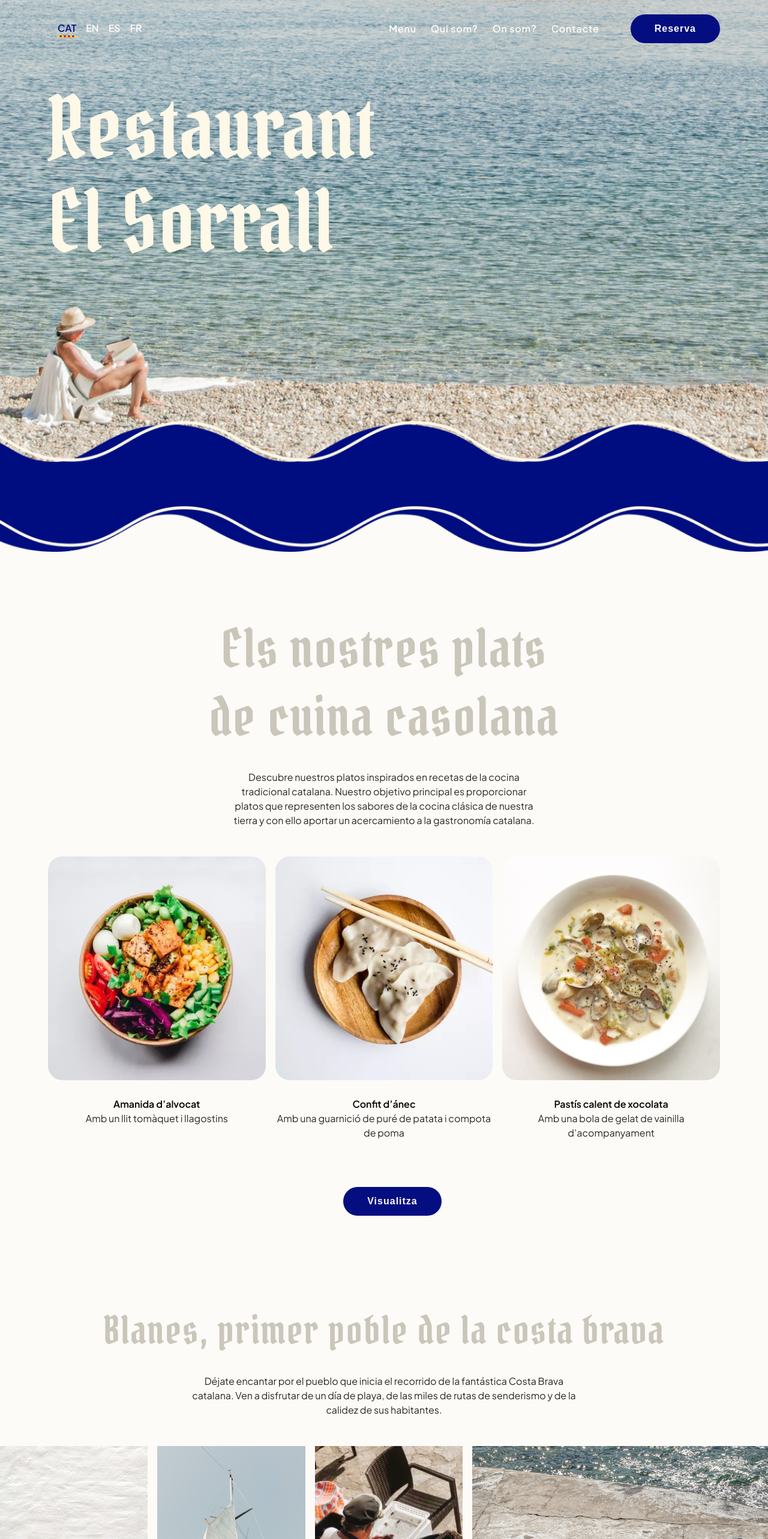
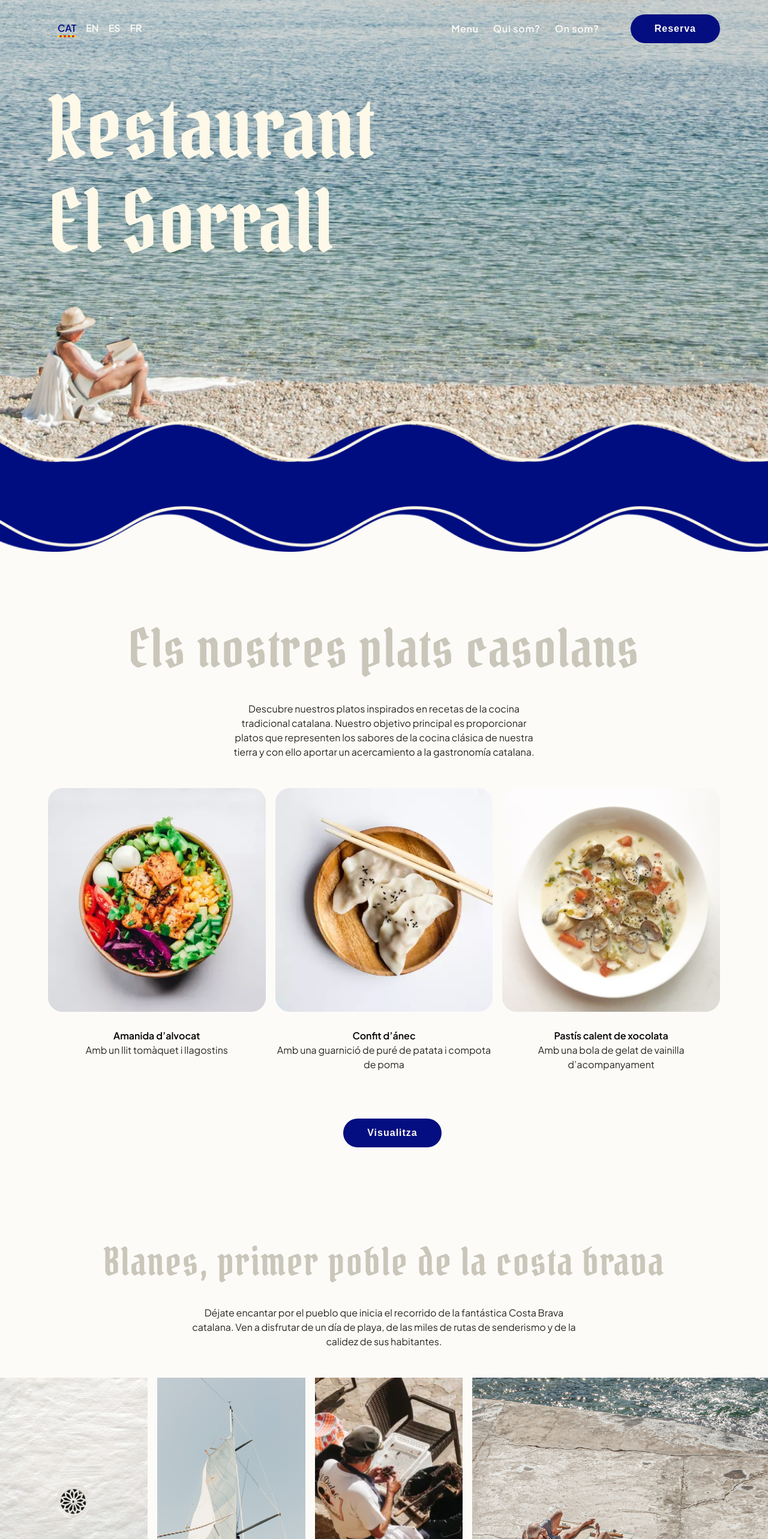
Before and after one commit to ToneeEnguix/el_sorrall, a React (Vite) app: page / in a window 1280 px wide. Shown: the top 2566 px of the page at 60% size. Built offline with nearby package versions, Linux system fonts and the light colour scheme.

Commit message:
finished links from header

```diff
--- a/src/App.jsx
+++ b/src/App.jsx
@@ -1,4 +1,4 @@
-// import { Routes, Route } from 'react-router-dom'
+import { useRef } from 'react'
 
 import Home from './pages/Home'
 import Navbar from './components/nav/Navbar'
@@ -9,17 +9,18 @@ import Blanes from './pages/Blanes'
 import Restaurant from './pages/Restaurant'
 
 export default function App() {
+  const linkRef1 = useRef(null)
+  const linkRef2 = useRef(null)
+  const linkRef3 = useRef(null)
+
   return (
     <>
-      <Navbar />
-      {/* <Routes>
-        <Route path='/' element={<Home />} />
-      </Routes> */}
+      <Navbar ref1={linkRef1} ref2={linkRef2} ref3={linkRef3} />
       <Home />
       <Wave />
-      <Products />
-      <Blanes />
-      <Restaurant />
+      <Products linkRef={linkRef1} />
+      <Blanes linkRef={linkRef2} />
+      <Restaurant linkRef={linkRef3} />
       <Footer />
     </>
   )
--- a/src/components/nav/Footer.jsx
+++ b/src/components/nav/Footer.jsx
@@ -39,11 +39,12 @@ export default function Footer() {
 
 const footerStyle = {
   marginTop: '180px',
-  height: '285px',
+  minHeight: '285px',
   backgroundColor: '#4A4740',
   display: 'flex',
   // gridTemplateColumns: '1.5fr 2fr',
   padding: '47px 50px',
+  flexWrap: 'wrap',
   '.left': {
     display: 'flex',
     // gridTemplateColumns: '1fr 1fr',
@@ -70,15 +71,15 @@ const footerStyle = {
       width: '240px',
       height: '190px',
       marginLeft: '3.5rem',
+      marginRight: '3.3rem',
       borderRadius: '12px',
     },
   },
   '.right': {
-    width: '80%',
+    width: 'fit-content',
     display: 'flex',
     justifyContent: 'center',
     flexDirection: 'column',
-    marginLeft: '3.3rem',
     textAlign: 'left',
     p: {
       marginTop: '.75rem',
@@ -87,5 +88,8 @@ const footerStyle = {
       fontSize: '15px',
       lineHeight: '1.4em',
     },
+    '.small': {
+      fontWeight: 400,
+    },
   },
 }
--- a/src/components/nav/Navbar.jsx
+++ b/src/components/nav/Navbar.jsx
@@ -6,9 +6,19 @@ import { languageAtom, textAtom } from '../../state/atoms'
 
 import Button from '../general/Button'
 
-export default function Navbar() {
+export default function Navbar({ ref1, ref2, ref3 }) {
   const lang = useRecoilValue(languageAtom)
   const text = useRecoilValue(textAtom)
+
+  const scrollToSection1 = () => {
+    ref1.current.scrollIntoView({ behavior: 'smooth' })
+  }
+  const scrollToSection2 = () => {
+    ref2.current.scrollIntoView({ behavior: 'smooth' })
+  }
+  const scrollToSection3 = () => {
+    ref3.current.scrollIntoView({ behavior: 'smooth' })
+  }
 
   return (
     <div css={navbarStyle}>
@@ -16,10 +26,10 @@ export default function Navbar() {
         <LanguageSelector />
       </div>
       <div className='right'>
-        <Link to='/'>{text[lang].navbar.menu}</Link>
-        <Link to='/'>{text[lang].navbar.who}</Link>
-        <Link to='/'>{text[lang].navbar.where}</Link>
-        <Link to='/'>{text[lang].navbar.contact}</Link>
+        <Link onClick={scrollToSection1}>{text[lang].navbar.menu}</Link>
+        <Link onClick={scrollToSection2}>{text[lang].navbar.who}</Link>
+        <Link onClick={scrollToSection3}>{text[lang].navbar.where}</Link>
+        {/* <Link onClick={scrollToSection4}>{text[lang].navbar.contact}</Link> */}
         <Button>{text[lang].navbar.reserve}</Button>
       </div>
     </div>
@@ -50,9 +60,9 @@ const navbarStyle = {
 
 const Link = (props) => {
   return (
-    <NavLink className='bold white' css={linkStyle}>
+    <div className='pointer bold white' onClick={props.onClick} css={linkStyle}>
       {props.children}
-    </NavLink>
+    </div>
   )
 }
 
--- a/src/pages/Blanes.jsx
+++ b/src/pages/Blanes.jsx
@@ -5,9 +5,10 @@ import img2 from '../assets/imgs/blanes_2.webp'
 import img3 from '../assets/imgs/blanes_3.webp'
 import img4 from '../assets/imgs/blanes_4.webp'
 
-export default function Blanes() {
+export default function Blanes({ linkRef }) {
   return (
     <div css={blanesStyle}>
+      <div ref={linkRef} className='linkHere' />
       <h3>Blanes, primer poble de la costa brava</h3>
       <p className='body'>
         Déjate encantar por el pueblo que inicia el recorrido de la fantástica
@@ -21,6 +22,11 @@ export default function Blanes() {
 
 const blanesStyle = {
   marginTop: '150px',
+  position: 'relative',
+  '.linkHere': {
+    position: 'absolute',
+    top: '-7vw',
+  },
   p: {
     width: '51%',
     margin: '0 auto',
--- a/src/pages/Products.jsx
+++ b/src/pages/Products.jsx
@@ -1,4 +1,4 @@
-import React from 'react'
+import React, { useRef } from 'react'
 
 import Button from '../components/general/Button'
 
@@ -6,11 +6,11 @@ import img1 from '../assets/imgs/products_1.webp'
 import img2 from '../assets/imgs/products_2.webp'
 import img3 from '../assets/imgs/products_3.webp'
 
-export default function Products() {
+export default function Products({ linkRef }) {
   return (
     <div css={productsStyle}>
-      <h2>Els nostres plats</h2>
-      <h2>de cuina casolana</h2>
+      <div ref={linkRef} className='linkHere' />
+      <h2>Els nostres plats casolans</h2>
       <p className='body'>
         Descubre nuestros platos inspirados en recetas de la cocina tradicional
         catalana. Nuestro objetivo principal es proporcionar platos que
@@ -26,6 +26,11 @@ export default function Products() {
 const productsStyle = {
   minHeight: '100vh',
   padding: '0 80px',
+  position: 'relative',
+  '.linkHere': {
+    position: 'absolute',
+    top: '-7vw',
+  },
   h2: {
     margin: 0,
   },
--- a/src/pages/Restaurant.jsx
+++ b/src/pages/Restaurant.jsx
@@ -4,9 +4,10 @@ import img1 from '../assets/imgs/restaurant_1.webp'
 import img2 from '../assets/imgs/restaurant_2.webp'
 import img3 from '../assets/imgs/restaurant_3.webp'
 
-export default function Restaurant() {
+export default function Restaurant({ linkRef }) {
   return (
     <div css={blanesStyle}>
+      <div ref={linkRef} className='linkHere' />
       <h3>El Restaurant a la vora de la mar</h3>
       <p className='body'>
         El Sorrall esta situado en el paseo marítimo a primera linea de mar,
@@ -21,6 +22,11 @@ export default function Restaurant() {
 
 const blanesStyle = {
   marginTop: '150px',
+  position: 'relative',
+  '.linkHere': {
+    position: 'absolute',
+    top: '-7vw',
+  },
   p: {
     width: '51%',
     margin: '0 auto',
```
